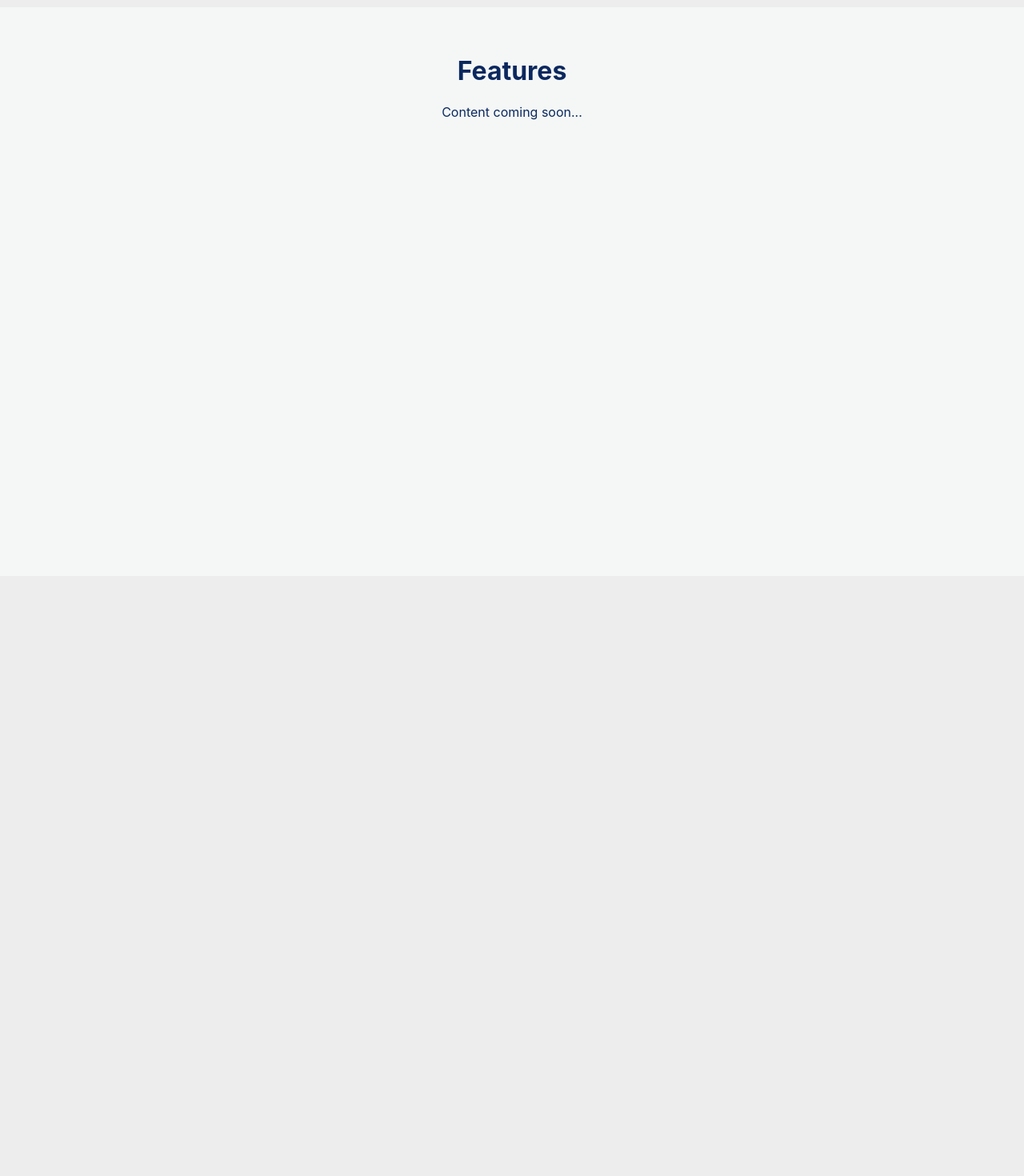
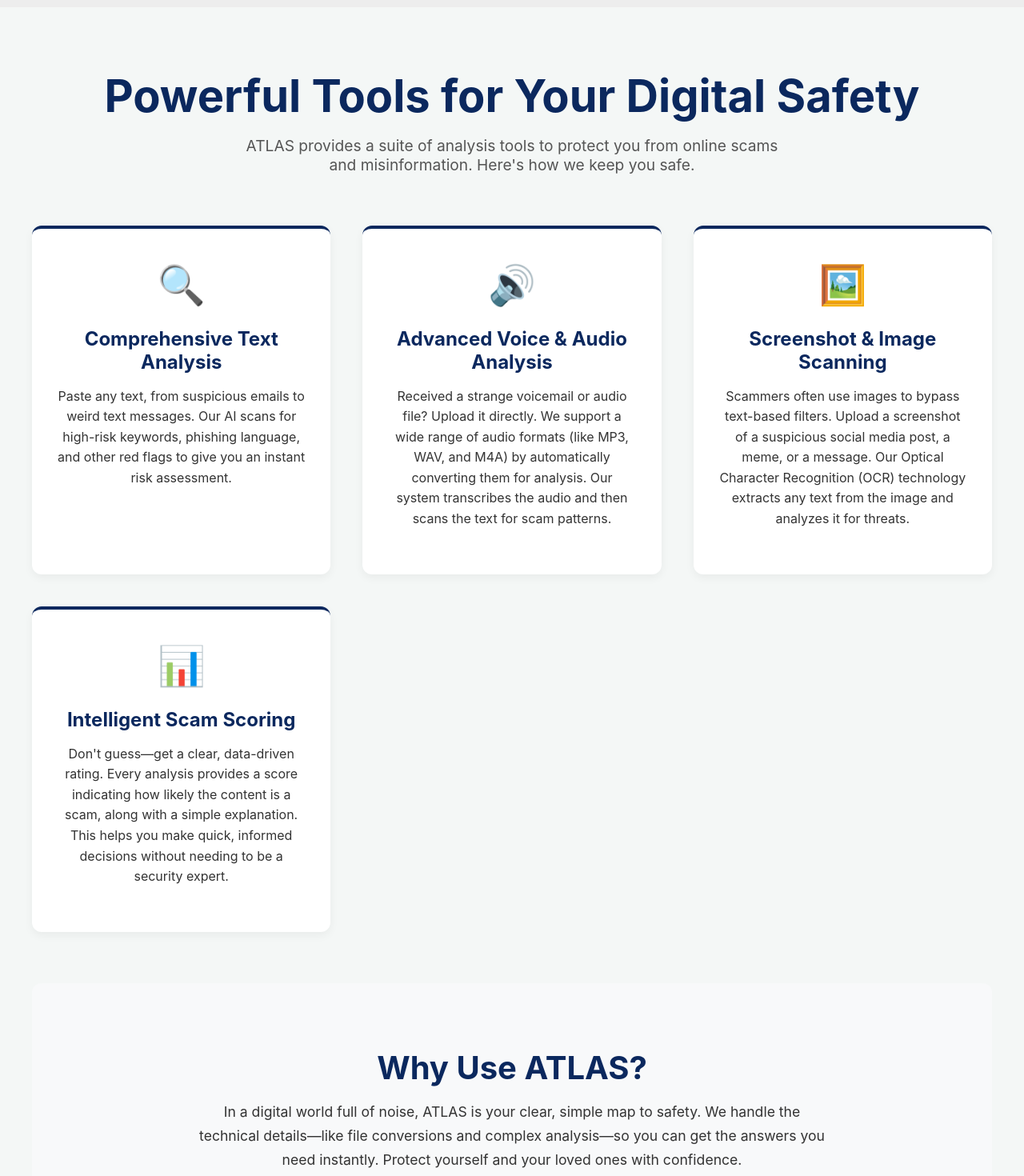
Before and after one commit to AidenBrown21/AtlasChrome, a React (Create React App) app in the folder frontend/: page /features in a window 1280 px wide. Shown: the part 80-1550 px from the top of the page at 80% size. Before the commit the page ends 800 px from the top, so only its background shows below. Built offline with nearby package versions, Linux system fonts and the light colour scheme; no server answers.

Commit message:
updated contact page

```diff
--- a/frontend/src/pages/ContactPage.css
+++ b/frontend/src/pages/ContactPage.css
@@ -28,8 +28,41 @@
     height: 150px;
     border-radius: 50%;
     object-fit: cover;
+    box-shadow: 0 4px 12px rgba(0, 0, 0, 0.1);
+    display: block;
+}
+
+.contact-photo-link {
+    position: relative;
+    display: block;
     margin-bottom: 1.5rem;
-    box-shadow: 0 4px 12px rgba(0, 0, 0, 0.1);
+    width: 150px;
+    height: 150px;
+}
+
+.photo-overlay {
+    position: absolute;
+    top: 0;
+    left: 0;
+    right: 0;
+    bottom: 0;
+    background-color: rgba(11, 40, 94, 0.75);
+    color: #fff;
+    display: flex;
+    align-items: center;
+    justify-content: center;
+    text-align: center;
+    border-radius: 50%;
+    opacity: 0;
+    transition: opacity 0.3s ease-in-out;
+    font-weight: 600;
+    padding: 1rem;
+    font-size: 1rem;
+    pointer-events: none;
+}
+
+.contact-photo-link:hover .photo-overlay {
+    opacity: 1;
 }
 
 .contact-column p {
--- a/frontend/src/pages/ContactPage.js
+++ b/frontend/src/pages/ContactPage.js
@@ -10,25 +10,29 @@ function ContactPage() {
                 <h1>Contact Us</h1>
                 <div className="contact-columns">
                     <div className="contact-column">
-                        <img src="/Rahul.jpg" alt="Rahul Menon" className="contact-photo" />
+                        <a href="https://github.com/inthezone006/" target="_blank" rel="noopener noreferrer" className="contact-photo-link">
+                            <img src="/Rahul.jpg" alt="Rahul Menon" className="contact-photo" />
+                            <div className="photo-overlay">
+                                <p>Click to go to Github Page</p>
+                            </div>
+                        </a>
                         <p><strong>Rahul Menon</strong></p>
                         <p>menon75@purdue.edu</p>
                         <a href="https://www.linkedin.com/in/rahul-menon6/" target="_blank" rel="noopener noreferrer">
-                            <img src="/Linkedin.jpg" alt="LinkedIn" className="linkedin-logo" />
-                        </a>
-                        <a href="https://github.com/inthezone006/" target="_blank" rel="noopener noreferrer">
-                            <img src="/GitHubLogo.jpg" alt="Github" className="github-logo" />
+                            <img src="/INlogo.jpg" alt="LinkedIn" className="linkedin-logo" />
                         </a>
                     </div>
                     <div className="contact-column">
-                        <img src="/Aiden.jpg" alt="Aiden Brown" className="contact-photo" />
+                        <a href="https://github.com/aidenbrown21" target="_blank" rel="noopener noreferrer" className="contact-photo-link">
+                            <img src="/Aiden.jpg" alt="Aiden Brown" className="contact-photo" />
+                            <div className="photo-overlay">
+                                <p>Click to go to Github Page</p>
+                            </div>
+                        </a>
                         <p><strong>Aiden Brown</strong></p>
                         <p>brow2423@purdue.edu</p>
                         <a href="https://www.linkedin.com/in/aidenbrown21/" target="_blank" rel="noopener noreferrer">
-                            <img src="/Linkedin.jpg" alt="LinkedIn" className="linkedin-logo" />
-                        </a>
-                        <a href="https://github.com/aidenbrown21" target="_blank" rel="noopener noreferrer">
-                            <img src="/GitHubLogo.jpg" alt="Github" className="github-logo" />
+                            <img src="/INlogo.jpg" alt="LinkedIn" className="linkedin-logo" />
                         </a>
                     </div>
                 </div>
--- /dev/null
+++ b/frontend/src/pages/FeaturesPage.css
@@ -0,0 +1,81 @@
+.features-container {
+    padding: 8rem 2rem 4rem 2rem;
+    max-width: 1200px;
+    margin: 0 auto;
+    color: #0b285e;
+}
+
+.features-hero {
+    text-align: center;
+    margin-bottom: 4rem;
+}
+
+.features-hero h1 {
+    font-size: 3.5rem;
+    margin-bottom: 1rem;
+}
+
+.features-subtitle {
+    font-size: 1.2rem;
+    color: #555;
+    max-width: 700px;
+    margin: 0 auto;
+}
+
+.features-grid {
+    display: grid;
+    grid-template-columns: repeat(auto-fit, minmax(280px, 1fr));
+    gap: 2.5rem;
+    margin-bottom: 4rem;
+}
+
+.feature-card {
+    background-color: #ffffff;
+    padding: 2.5rem 2rem;
+    border-radius: 12px;
+    box-shadow: 0 4px 12px rgba(0, 0, 0, 0.05);
+    text-align: center;
+    border-top: 4px solid #0b285e;
+    transition: transform 0.3s ease, box-shadow 0.3s ease;
+}
+
+.feature-card:hover {
+    transform: translateY(-8px);
+    box-shadow: 0 10px 20px rgba(0, 0, 0, 0.08);
+}
+
+.feature-icon {
+    font-size: 3rem;
+    margin-bottom: 1.5rem;
+}
+
+.feature-card h3 {
+    font-size: 1.5rem;
+    margin-bottom: 1rem;
+}
+
+.feature-card p {
+    font-size: 1rem;
+    line-height: 1.6;
+    color: #333;
+}
+
+.why-use-atlas {
+    text-align: center;
+    background-color: #f8f9fa;
+    padding: 3rem 2rem;
+    border-radius: 12px;
+}
+
+.why-use-atlas h2 {
+    font-size: 2.5rem;
+    margin-bottom: 1rem;
+}
+
+.why-use-atlas p {
+    max-width: 800px;
+    margin: 0 auto;
+    font-size: 1.1rem;
+    line-height: 1.7;
+    color: #333;
+}
--- a/frontend/src/pages/FeaturesPage.js
+++ b/frontend/src/pages/FeaturesPage.js
@@ -1,13 +1,47 @@
 import React from 'react';
 import Header from '../components/Header';
+import './FeaturesPage.css';
 
 function FeaturesPage() {
     return (
         <>
             <Header />
-            <div style={{ textAlign: 'center', paddingTop: '8rem', color: '#0b285e' }}>
-                <h1>Features</h1>
-                <p>Content coming soon...</p>
+            <div className="features-container">
+                <div className="features-hero">
+                    <h1>Powerful Tools for Your Digital Safety</h1>
+                    <p className="features-subtitle">ATLAS provides a suite of analysis tools to protect you from online scams and misinformation. Here's how we keep you safe.</p>
+                </div>
+
+                <div className="features-grid">
+                    <div className="feature-card">
+                        <div className="feature-icon">🔍</div>
+                        <h3>Comprehensive Text Analysis</h3>
+                        <p>Paste any text, from suspicious emails to weird text messages. Our AI scans for high-risk keywords, phishing language, and other red flags to give you an instant risk assessment.</p>
+                    </div>
+
+                    <div className="feature-card">
+                        <div className="feature-icon">🔊</div>
+                        <h3>Advanced Voice & Audio Analysis</h3>
+                        <p>Received a strange voicemail or audio file? Upload it directly. We support a wide range of audio formats (like MP3, WAV, and M4A) by automatically converting them for analysis. Our system transcribes the audio and then scans the text for scam patterns.</p>
+                    </div>
+
+                    <div className="feature-card">
+                        <div className="feature-icon">🖼️</div>
+                        <h3>Screenshot & Image Scanning</h3>
+                        <p>Scammers often use images to bypass text-based filters. Upload a screenshot of a suspicious social media post, a meme, or a message. Our Optical Character Recognition (OCR) technology extracts any text from the image and analyzes it for threats.</p>
+                    </div>
+
+                    <div className="feature-card">
+                        <div className="feature-icon">📊</div>
+                        <h3>Intelligent Scam Scoring</h3>
+                        <p>Don't guess—get a clear, data-driven rating. Every analysis provides a score indicating how likely the content is a scam, along with a simple explanation. This helps you make quick, informed decisions without needing to be a security expert.</p>
+                    </div>
+                </div>
+
+                <div className="why-use-atlas">
+                    <h2>Why Use ATLAS?</h2>
+                    <p>In a digital world full of noise, ATLAS is your clear, simple map to safety. We handle the technical details—like file conversions and complex analysis—so you can get the answers you need instantly. Protect yourself and your loved ones with confidence.</p>
+                </div>
             </div>
         </>
     );
```
Also changed, not shown: frontend/public/INlogo.jpg (added).
